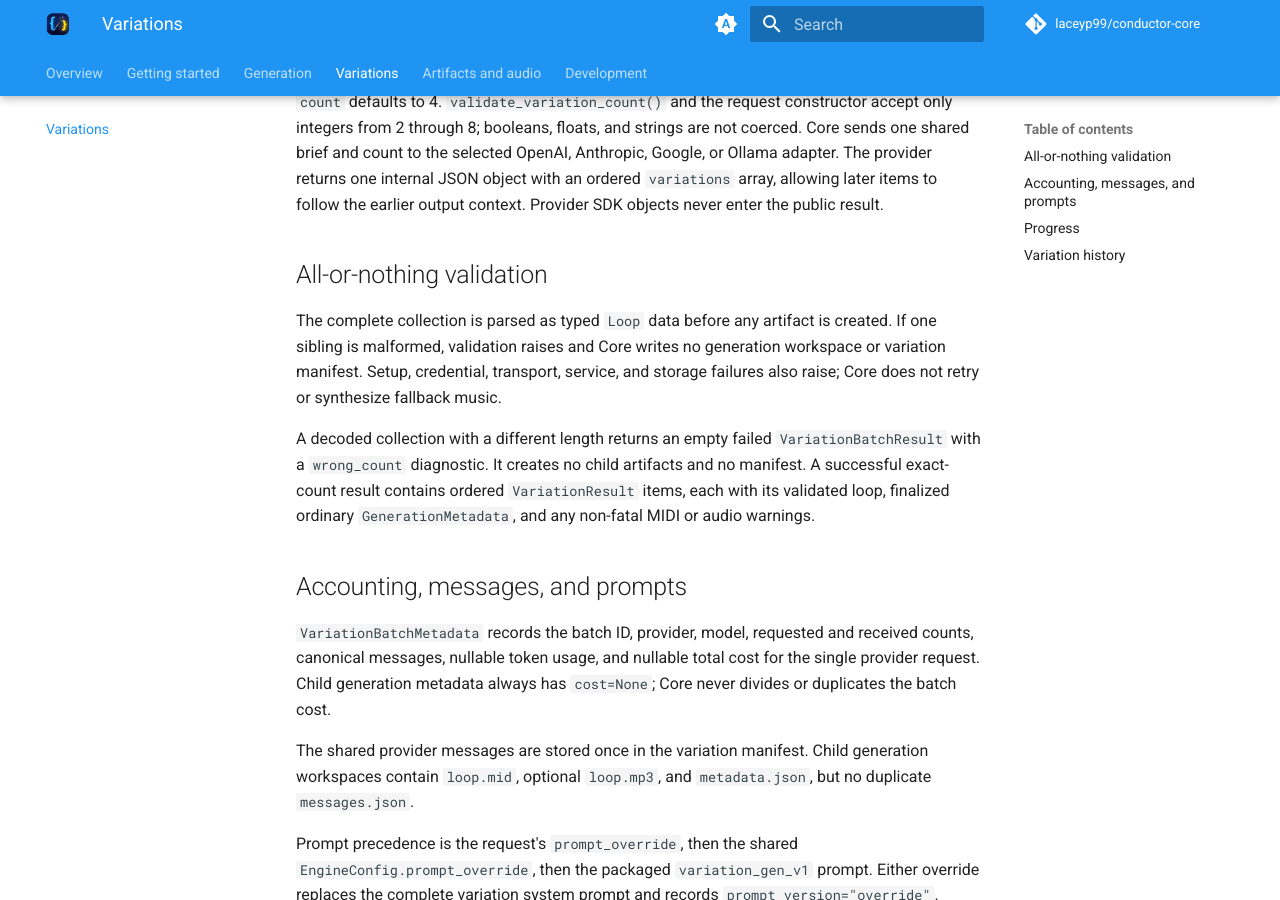
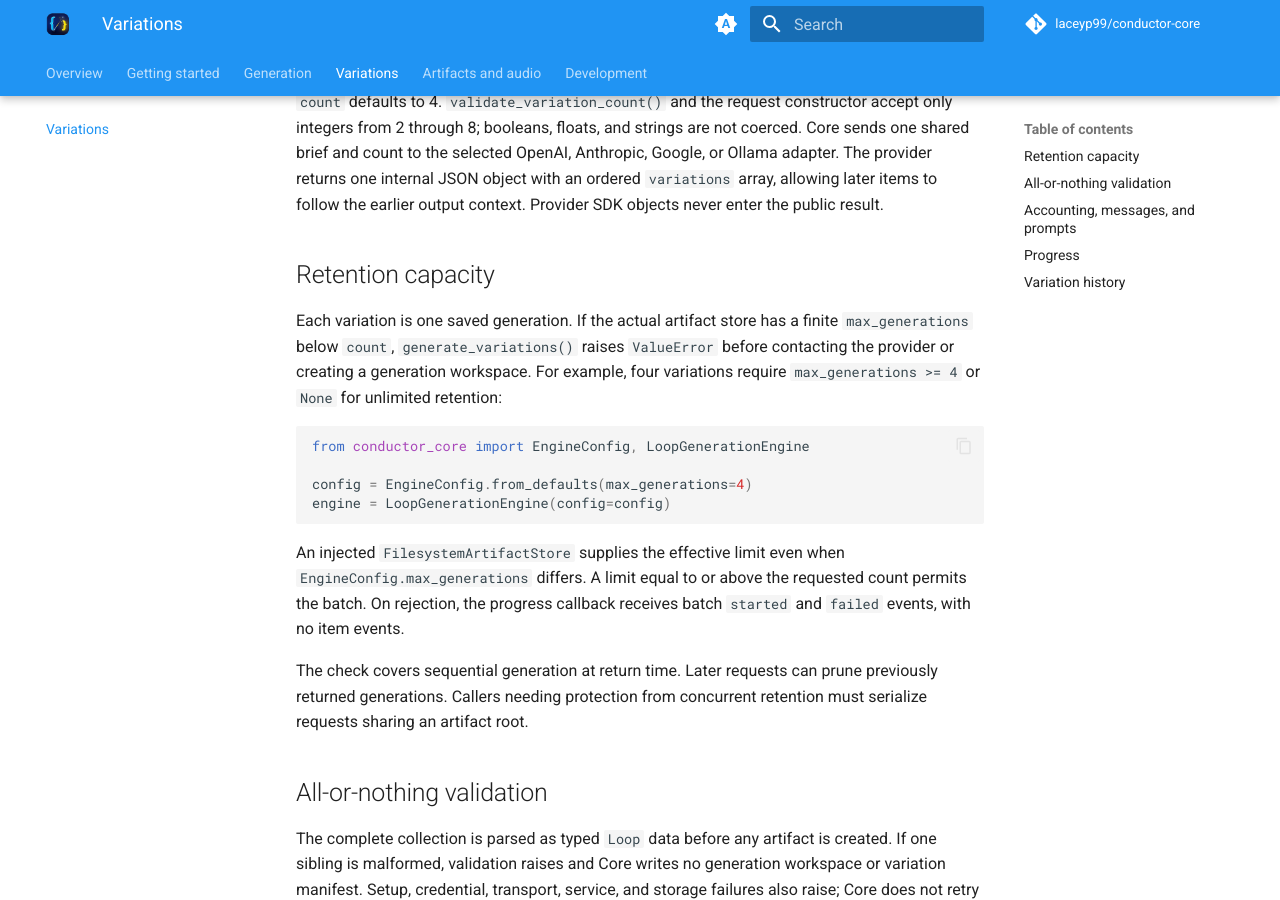
Before and after one commit to laceyp99/conductor-core, an MkDocs documentation site: the page built from docs/variations.md, in a window 1280 px wide and 900 px high, scrolled down 678 px. Built offline with MkDocs 1.6.1 and Material for MkDocs 9.7.7, drawn with Linux system fonts in a browser that asks for light colours; comment, search, counter and statistics services are not loaded.

Commit message:
fix(variations): reject batches exceeding retention capacity

````diff
--- a/docs/variations.md
+++ b/docs/variations.md
@@ -35,6 +35,30 @@ coerced. Core sends one shared brief and count to the selected OpenAI,
 Anthropic, Google, or Ollama adapter. The provider returns one internal JSON
 object with an ordered `variations` array, allowing later items to follow the
 earlier output context. Provider SDK objects never enter the public result.
+
+## Retention capacity
+
+Each variation is one saved generation. If the actual artifact store has a
+finite `max_generations` below `count`, `generate_variations()` raises
+`ValueError` before contacting the provider or creating a generation workspace.
+For example, four variations require `max_generations >= 4` or `None` for
+unlimited retention:
+
+```python
+from conductor_core import EngineConfig, LoopGenerationEngine
+
+config = EngineConfig.from_defaults(max_generations=4)
+engine = LoopGenerationEngine(config=config)
+```
+
+An injected `FilesystemArtifactStore` supplies the effective limit even when
+`EngineConfig.max_generations` differs. A limit equal to or above the requested
+count permits the batch. On rejection, the progress callback receives batch
+`started` and `failed` events, with no item events.
+
+The check covers sequential generation at return time. Later requests can
+prune previously returned generations. Callers needing protection from
+concurrent retention must serialize requests sharing an artifact root.
 
 ## All-or-nothing validation
 
--- a/pyproject.toml
+++ b/pyproject.toml
@@ -4,7 +4,7 @@ build-backend = "setuptools.build_meta"
 
 [project]
 name = "conductor-core"
-version = "0.8.1"
+version = "0.8.2"
 description = "Reusable prompt-to-MIDI loop generation engine for Conductor"
 readme = "README.md"
 requires-python = ">=3.10"
````
Also changed, not shown: CHANGELOG.md (+3 -0 lines), docs/artifacts-and-audio.md (+9 -0 lines), 3 other files.
